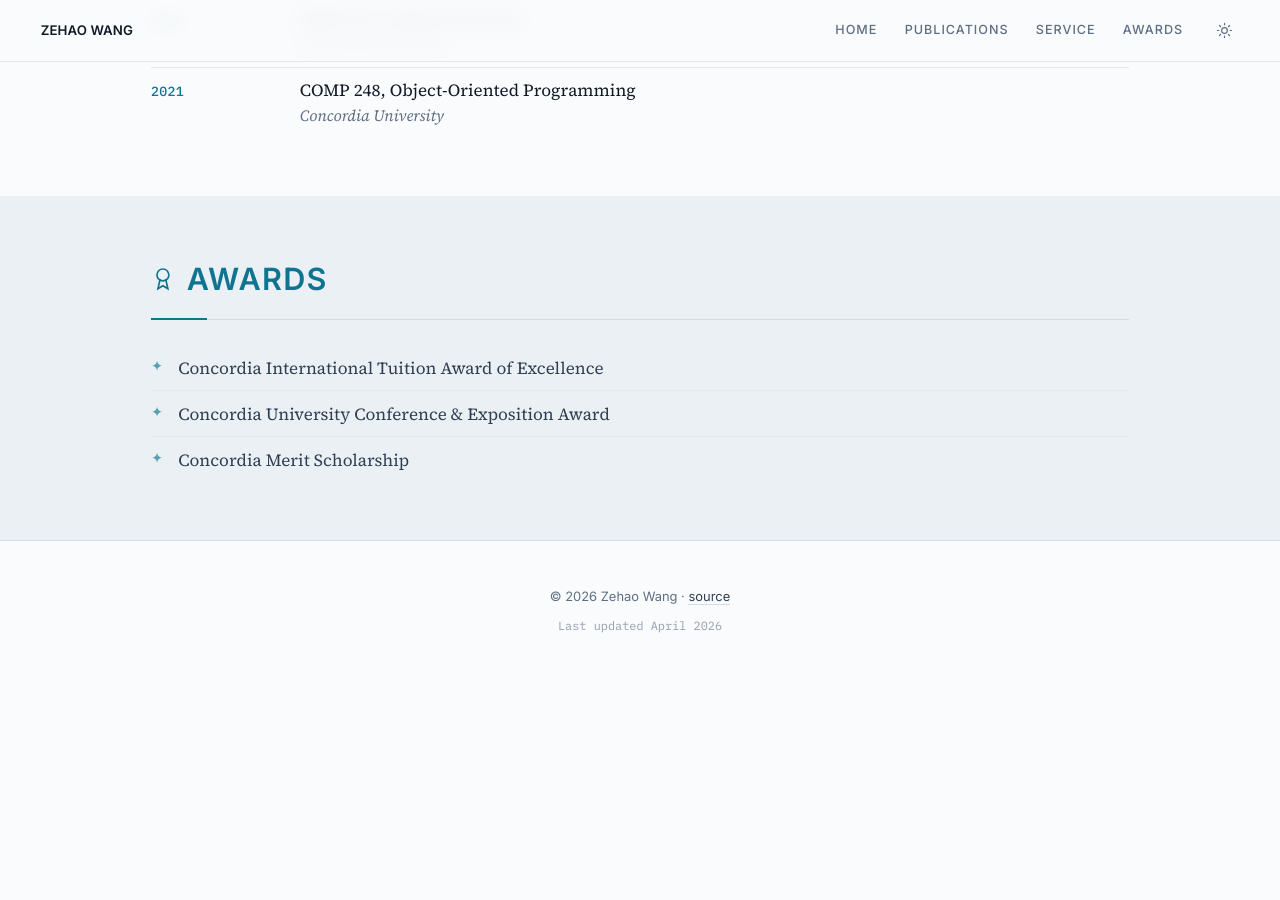
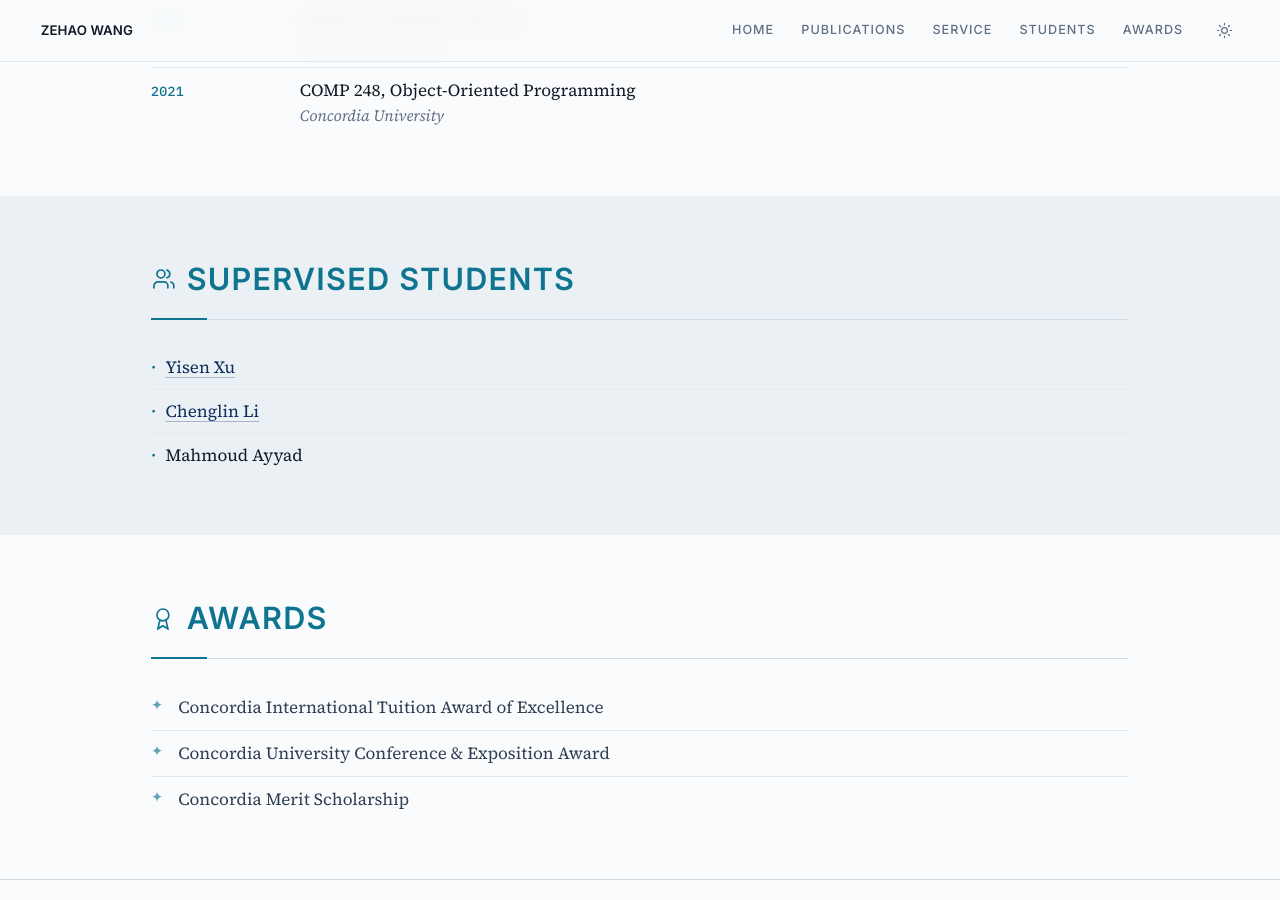
Before and after one commit to zehaowang00/zehaowang00.github.io, a Jekyll site: the page preview.html, which Jekyll copies as it is, in a window 1280 px wide and 900 px high, scrolled down 2620 px. Built offline with Jekyll 4.4.1, drawn with Linux system fonts in a browser that asks for light colours; before the commit the page ends 3305 px from its top, so only the background shows below that.

Commit message:
Add Supervised Students section with nav link
Co-Authored-By: Claude Fable 5 <noreply@anthropic.com>

```diff
--- a/preview.html
+++ b/preview.html
@@ -26,6 +26,7 @@
       <a href="#home">Home</a>
       <a href="#publications">Publications</a>
       <a href="#service">Service</a>
+      <a href="#students">Students</a>
       <a href="#awards">Awards</a>
     </nav>
     <button class="theme-toggle" id="theme-toggle" aria-label="Toggle theme" type="button">
@@ -266,8 +267,24 @@
     </div>
   </section>
 
+  <!-- SUPERVISED STUDENTS -->
+  <section class="section section--alt" id="students">
+    <div class="container">
+      <h2 class="section__title">
+        <svg viewBox="0 0 24 24" fill="none" stroke="currentColor" stroke-width="1.7" stroke-linecap="round"><path d="M17 21v-2a4 4 0 0 0-4-4H7a4 4 0 0 0-4 4v2"/><circle cx="10" cy="7" r="4"/><path d="M23 21v-2a4 4 0 0 0-3-3.87M16 3.13a4 4 0 0 1 0 7.75"/></svg>
+        Supervised Students
+      </h2>
+
+      <ul class="cv-list cv-list--noyear">
+        <li><span class="what"><a href="https://xuyisen.github.io/" target="_blank" rel="noopener">Yisen Xu</a></span></li>
+        <li><span class="what"><a href="https://scholar.google.com/citations?user=ZgJtQgwAAAAJ&amp;hl=en" target="_blank" rel="noopener">Chenglin Li</a></span></li>
+        <li><span class="what">Mahmoud Ayyad</span></li>
+      </ul>
+    </div>
+  </section>
+
   <!-- AWARDS -->
-  <section class="section section--alt" id="awards">
+  <section class="section" id="awards">
     <div class="container">
       <h2 class="section__title">
         <svg viewBox="0 0 24 24" fill="none" stroke="currentColor" stroke-width="1.7" stroke-linecap="round"><circle cx="12" cy="8" r="6"/><path d="M9 13l-2 9 5-3 5 3-2-9"/></svg>
```
Also changed, not shown: _layouts/home.html (+18 -1 lines).
